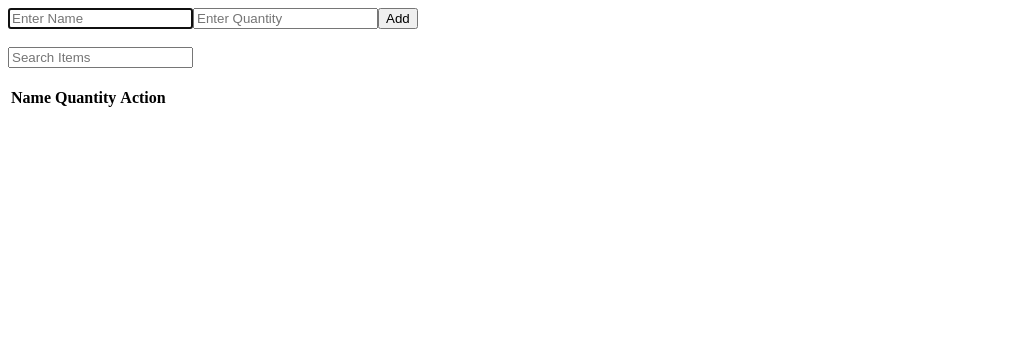
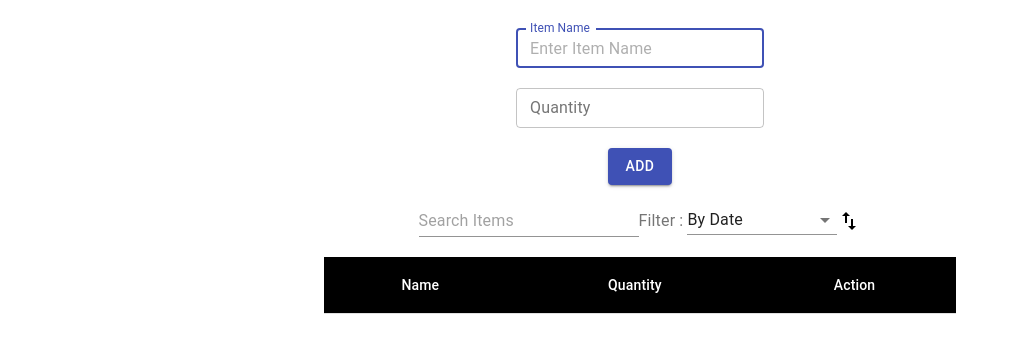
Before and after one commit to VinodSinghNegi/ListAdd, a React (Create React App) app: page / in a window 1280 px wide. Shown: the top 352 px of the page, without its empty margins (0-1011 px from the left). Built offline with nearby package versions, Linux system fonts and the light colour scheme.

Commit message:
finalStage

```diff
--- a/package.json
+++ b/package.json
@@ -3,6 +3,8 @@
   "version": "0.1.0",
   "private": true,
   "dependencies": {
+    "@material-ui/core": "^4.9.5",
+    "@material-ui/icons": "^4.9.1",
     "@testing-library/jest-dom": "^4.2.4",
     "@testing-library/react": "^9.4.1",
     "@testing-library/user-event": "^7.2.1",
--- a/src/App.js
+++ b/src/App.js
@@ -5,6 +5,7 @@ import SearchBar from "./components/SearchBar/SearchBar";
 import Filter from "./components/Filter/Filter";
 function App() {
   const [items, setItems] = useState([]);
+  const [duplicateItem, setDuplicateItem] = useState([]);
 
   console.log("1_App Component");
 
@@ -24,17 +25,32 @@ function App() {
   };
 
   const saveFilteredItems = sortedItems => {
+    console.log("1.3_Saving Filtered Items");
     setItems(sortedItems);
   };
 
+  const exchangeShowValue = searchResult => {
+    setDuplicateItem(searchResult);
+  };
+
   return (
-    <div>
+    <div
+      style={{ display: "flex", flexDirection: "column", alignItems: "center" }}
+    >
       <NameQuantForm saveItem={saveItem} />
-      <SearchBar items={items} />
-      {items.length > 1 ? (
+      {/* {items.length > 1 ?  */}
+      <div style={{ display: "flex" }}>
+        <SearchBar items={items} exchangeShowValue={exchangeShowValue} />
+        {/* : null} */}
+        {/* {items.length > 1 ? ( */}
         <Filter items={items} saveFilteredItems={saveFilteredItems} />
-      ) : null}
-      <DisplayItems items={items} deleteItem={deleteItem} />
+        {/* ) : null} */}
+      </div>
+      {duplicateItem.length > 0 ? (
+        <DisplayItems itemList={duplicateItem} deleteItem={deleteItem} />
+      ) : (
+        <DisplayItems itemList={items} deleteItem={deleteItem} />
+      )}
     </div>
   );
 }
--- a/src/components/DisplayItems/DisplayItems.js
+++ b/src/components/DisplayItems/DisplayItems.js
@@ -1,34 +1,62 @@
 import React from "react";
+import { withStyles } from "@material-ui/core/styles";
+import Table from "@material-ui/core/Table";
+import TableBody from "@material-ui/core/TableBody";
+import TableCell from "@material-ui/core/TableCell";
+import TableContainer from "@material-ui/core/TableContainer";
+import TableHead from "@material-ui/core/TableHead";
+import TableRow from "@material-ui/core/TableRow";
 
 function DisplayItems(props) {
   console.log("5_Display List Component");
+  const { itemList, deleteItem } = props;
+
+  const StyledTableCell = withStyles(theme => ({
+    head: {
+      backgroundColor: theme.palette.common.black,
+      color: theme.palette.common.white
+    },
+    body: {
+      fontSize: 14
+    }
+  }))(TableCell);
+
+  const StyledTableRow = withStyles(theme => ({
+    root: {
+      "&:nth-of-type(odd)": {
+        backgroundColor: theme.palette.background.default
+      }
+    }
+  }))(TableRow);
 
   return (
-    <div>
-      <br />
-      <table>
-        <tbody>
-          <tr>
-            <th>Name </th>
-            <th>Quantity</th>
-            <th>Action</th>
-          </tr>
-          {props.items.map((item, i) => (
-            <tr key={i}>
-              <td>{item.name} </td>
-              <td>{item.quantity}</td>
-              <td
+    <TableContainer style={{ width: "50%", marginTop: "20px" }}>
+      <Table>
+        <TableHead>
+          <TableRow>
+            <StyledTableCell align="center">Name</StyledTableCell>
+            <StyledTableCell align="center">Quantity</StyledTableCell>
+            <StyledTableCell align="center">Action</StyledTableCell>
+          </TableRow>
+        </TableHead>
+        <TableBody>
+          {itemList.map(item => (
+            <StyledTableRow key={item.name}>
+              <StyledTableCell align="center">{item.name}</StyledTableCell>
+              <StyledTableCell align="center">{item.quantity}</StyledTableCell>
+              <StyledTableCell
+                align="center"
                 onClick={event => {
-                  props.deleteItem(event, item.createdAt);
+                  deleteItem(event, item.createdAt);
                 }}
               >
                 Delete
-              </td>
-            </tr>
+              </StyledTableCell>
+            </StyledTableRow>
           ))}
-        </tbody>
-      </table>
-    </div>
+        </TableBody>
+      </Table>
+    </TableContainer>
   );
 }
 export default DisplayItems;
--- a/src/components/Filter/Filter.js
+++ b/src/components/Filter/Filter.js
@@ -1,5 +1,6 @@
 import React, { useState, useEffect } from "react";
-
+import { InputLabel, Select, MenuItem } from "@material-ui/core";
+import ImportExportIcon from "@material-ui/icons/ImportExport";
 function FilterComponent(props) {
   console.log("4_Filter Component");
   const { items, saveFilteredItems } = props;
@@ -95,31 +96,32 @@ function FilterComponent(props) {
     return comparison;
   };
   return (
-    <div>
-      <br />
-      <form>
-        <label htmlFor="items">Filter By: </label>
-
-        <select
+    <form style={{ display: "flex", marginTop: "20px" }}>
+      <InputLabel style={{ marginTop: "8px" }}>Filter :&nbsp;</InputLabel>
+      <Select
+        autoWidth={true}
+        value={selectedFilter}
+        style={{ height: "30px", width: "150px" }}
         onChange={event => {
           filterItems(event.target.value);
           setSelectedFilter(event.target.value);
         }}
       >
-          <option value="date">Date</option>
-          <option value="name">Name</option>
-          <option value="quantity">Quantity</option>
-        </select>
-        <button
-          disabled={selectedFilter ? false : true}
+        <MenuItem value="date">By Date</MenuItem>
+        <MenuItem value="name">By Name</MenuItem>
+        <MenuItem value="quantity">By Quantity</MenuItem>
+      </Select>
+      <ImportExportIcon
+        style={{ marginTop: "4" }}
         onClick={event => {
           reverseFilter(event);
         }}
+        variant="contained"
+        size="small"
       >
         ^
-        </button>
+      </ImportExportIcon>
     </form>
-    </div>
   );
 }
 export default FilterComponent;
--- a/src/components/NameAndQuantityForm/NameQuantForm.js
+++ b/src/components/NameAndQuantityForm/NameQuantForm.js
@@ -1,8 +1,9 @@
 import React, { useState, useRef, useEffect } from "react";
+import { TextField, Button } from "@material-ui/core";
 
 function NameQuantForm(props) {
   console.log("2_Name & Quantity Component");
-
+  const { saveItem } = props;
   const [name, setName] = useState();
   const [quantity, setQuantity] = useState();
 
@@ -14,28 +15,49 @@ function NameQuantForm(props) {
   }, []);
 
   return (
-    <form onSubmit={event => props.saveItem(event, name, quantity)}>
-      <input
-        ref={nameRef}
+    <div style={{ marginTop: "20px" }}>
+      <form onSubmit={event => saveItem(event, name, quantity)}>
+        <div>
+          <TextField
             type="text"
-        placeholder="Enter Name"
             name="name"
-        // value={name}
+            label="Item Name"
+            placeholder="Enter Item Name"
+            variant="outlined"
+            size="small"
+            autoComplete="true"
+            inputRef={nameRef}
             onChange={event => {
               setName(event.target.value);
             }}
           />
-      <input
+        </div>
+        <div style={{ marginTop: "20px" }}>
+          <TextField
             type="number"
             name="quantity"
+            label="Quantity"
             placeholder="Enter Quantity"
-        // value={quantity}
+            variant="outlined"
+            size="small"
             onChange={event => {
               setQuantity(event.target.value);
             }}
           />
-      <input type="submit" value="Add" />
+        </div>
+        <div
+          style={{
+            display: "flex",
+            marginTop: "20px",
+            justifyContent: "center"
+          }}
+        >
+          <Button type="submit" variant="contained" color="primary">
+            Add
+          </Button>
+        </div>
       </form>
+    </div>
   );
 }
 
--- a/src/components/SearchBar/SearchBar.js
+++ b/src/components/SearchBar/SearchBar.js
@@ -1,19 +1,44 @@
-import React from "react";
+import React, { useState, useEffect } from "react";
+import { TextField } from "@material-ui/core";
+import DisplayItems from "../DisplayItems/DisplayItems";
 
-function SearchBar() {
-  // console.log("3_Search Bar Component");
+function SearchBar(props) {
+  console.log("3_Search Bar Component");
+  const { items, exchangeShowValue } = props;
 
-  const searchItem = event => {
-    // console.log("Searching...");
+  const [searchKey, setSearchKey] = useState();
+  const [searchResult, setSearchResult] = useState([]);
+  const saveSearchKey = keyword => {
+    setSearchKey(keyword);
   };
+
+  const searchItem = () => {
+    console.log("Searching...");
+
+    setSearchResult(items.filter(item => item.name.includes(searchKey)));
+  };
+
+  useEffect(() => {
+    const timer = setTimeout(() => {
+      searchItem();
+    }, 1000);
+    return () => {
+      clearTimeout(timer);
+    };
+  }, [searchKey]);
+
+  useEffect(() => {
+    exchangeShowValue(searchResult);
+  }, [searchResult]);
+
   return (
-    <div>
-      <br />
+    <div style={{ marginTop: "20px" }}>
       <form>
-        <input
+        <TextField
           type="search"
           placeholder="Search Items"
-          onChange={event => searchItem(event)}
+          onEmptied={event => setSearchKey()}
+          onChange={event => saveSearchKey(event.target.value)}
         />
       </form>
     </div>
```
Also changed, not shown: 1 other file (tests, documents, lock files or other folders). Lines whose indentation alone changed are shown as unchanged.
